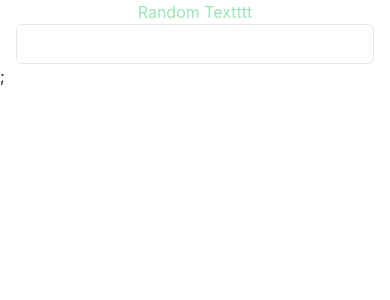
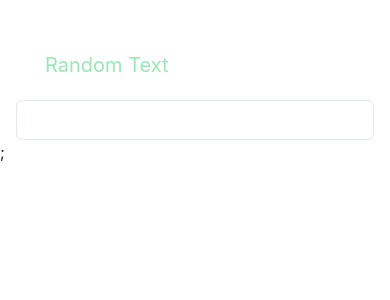
Before and after one commit to ordinaryfolk/fullstack-coding-test, a Next.js app: page / in a window 390 px wide. Shown: the top 300 px of the page. Built offline with nearby package versions, Linux system fonts and the light colour scheme.

Commit message:
feat: make dynamic text responsive

```diff
--- a/components/DynamicText.tsx
+++ b/components/DynamicText.tsx
@@ -1,8 +1,8 @@
 import React, { forwardRef, SetStateAction, useImperativeHandle, useState } from "react";
-import { Text } from "@chakra-ui/react";
+import { Text, Box } from "@chakra-ui/react";
 
 const DynamicText = forwardRef((_props, ref) => {
-  const [value, setValue] = useState("Random Textttt");
+  const [value, setValue] = useState<string>("Random Text");
 
   useImperativeHandle(
     ref,
@@ -16,7 +16,13 @@ const DynamicText = forwardRef((_props, ref) => {
     []
   );
 
-  return <Text color="green.200">{value}</Text>;
+  return (
+    <Box mt="50">
+      <Text color="green.200" w={[300, 400, 480]} fontSize="20px">
+        {value}
+      </Text>
+    </Box>
+  );
 });
 
 export default DynamicText;
--- a/pages/index.tsx
+++ b/pages/index.tsx
@@ -20,7 +20,7 @@ const Home = () => {
       <Box>
         <Flex direction="column" align="center" justifyContent="center">
           <DynamicText ref={inputTextRef} />
-          <Input onChange={onChange} />
+          <Input onChange={onChange} mt="20px" />
         </Flex>
       </Box>
     </Container>
```
